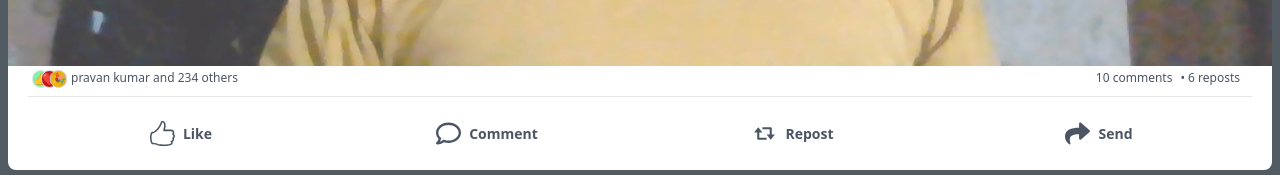
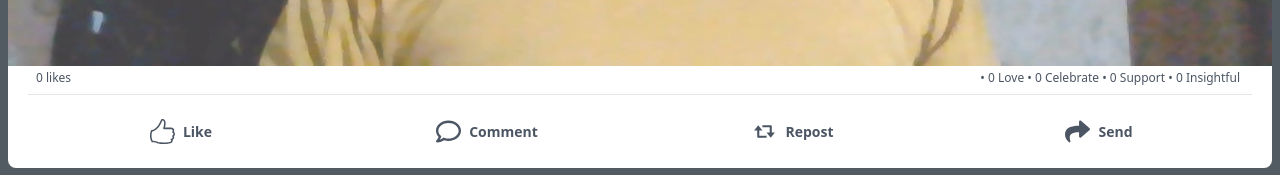
Before and after one commit to kirankuyate2157/Compomponents, a React (Vite) app: page /post in a window 1280 px wide. Shown: the part 749-924 px from the top of the page. Built offline with nearby package versions, Linux system fonts and the light colour scheme.

Commit message:
small intract

```diff
--- a/src/components/Post.jsx
+++ b/src/components/Post.jsx
@@ -6,27 +6,108 @@ import { SlLike, SlOptions } from "react-icons/sl";
 import { FaRegComment, FaShare } from "react-icons/fa";
 import { BiRepost } from "react-icons/bi";
 
-const Reaction = ({ Icons, title }) => {
+const Post = () => {
+  const [showFullText, setShowFullText] = useState(false);
+  const [reactionOptionsVisible, setReactionOptionsVisible] = useState(false);
+  const [likeCount, setLikeCount] = useState(0);
+  const [isLiked, setIsLiked] = useState(false);
+  const [selectedReaction, setSelectedReaction] = useState(null);
+  const [reactionCounts, setReactionCounts] = useState({
+    Like: 0,
+    Love: 0,
+    Celebrate: 0,
+    Support: 0,
+    Insightful: 0,
+  });
+
+  const handleLikeClick = () => {
+    setIsLiked((prevIsLiked) => !prevIsLiked);
+    setLikeCount((prevLikeCount) =>
+      prevIsLiked
+        ? prevLikeCount - reactionCounts.Like
+        : prevLikeCount + reactionCounts.Like
+    );
+    setSelectedReaction(null); // Clear the selected reaction when the user clicks the Like button
+  };
+
+  const handleReactionSelect = (reaction) => {
+    if (selectedReaction === reaction) {
+      setSelectedReaction(null);
+      setReactionCounts((prevCounts) => ({
+        ...prevCounts,
+        [reaction.label]: prevCounts[reaction.label] - 1,
+      }));
+      setLikeCount((prevLikeCount) => prevLikeCount - 1);
+    } else {
+      setSelectedReaction(reaction);
+      setReactionCounts((prevCounts) => ({
+        ...prevCounts,
+        [reaction.label]: prevCounts[reaction.label] + 1,
+      }));
+      setLikeCount((prevLikeCount) => prevLikeCount + 1);
+    }
+    setReactionOptionsVisible(false);
+  };
+
+  const handleReactionHover = () => {
+    if (!isLiked) {
+      setReactionOptionsVisible(true);
+    }
+  };
+
+  const handleReactionLeave = () => {
+    if (!isLiked) {
+      setReactionOptionsVisible(false);
+    }
+  };
+
+  const ReactionOptions = ({ onSelectReaction }) => {
+    const reactionOptions = [
+      { label: "Like", emoji: "👍" },
+      { label: "Love", emoji: "❤️" },
+      { label: "Celebrate", emoji: "🎉" },
+      { label: "Support", emoji: "🤝" },
+      { label: "Insightful", emoji: "🧠" },
+    ];
+
     return (
-    <>
+      <div className='absolute  bottom-2 flex bg-white rounded-lg text-xl shadow-2xl p-1 z-10'>
+        {reactionOptions.map((option) => (
           <div
-        className={`flex w-full justify-center p-2 sm:p-4 my-2 text-gray-600 hover:bg-gray-100 cursor-pointer gap-1 md:gap-2 items-center sm:text-sm md:text-md font-bold rounded-lg`}
+            key={option.label}
+            className='cursor-pointer  hover:bottom-3 hover:bg-gray-100 rounded p-2'
+            onClick={() => onSelectReaction(option)}
           >
-        <Icons className={` w-[20px] sm:w-[30px] md:w-[25px]  h-auto `} />
+            {option.emoji}
+          </div>
+        ))}
+      </div>
+    );
+  };
+
+  const Reaction = ({ Icons, title, onClick, isActive }) => {
+    return (
+      <div
+        className={`flex w-full justify-center p-2 sm:p-4 my-2 text-gray-600 hover:bg-gray-100 cursor-pointer gap-1 md:gap-2 items-center sm:text-sm md:text-md font-bold rounded-lg ${
+          isActive ? "text-blue-500" : ""
+        }`}
+        onClick={onClick}
+        onMouseEnter={handleReactionHover}
+        // onMouseLeave={handleReactionLeave}
+      >
+        <Icons className={`w-[20px] sm:w-[30px] md:w-[25px] h-auto`} />
         <span className='hidden sm:flex'>{title}</span>
       </div>
-    </>
     );
   };
-const Post = () => {
-  const [showFullText, setShowFullText] = useState(false);
+
   return (
     <div className='m-2 rounded-lg bg-white'>
-      <div className='flex  items-center text-sm mx-2 md:mx-5'>
-        <div className='  w-14 sm:w-[4rem] md:w-20 rounded m-2'>
+      <div className='flex items-center text-sm mx-2 md:mx-5'>
+        <div className='w-14 sm:w-[4rem] md:w-20 rounded m-2'>
           <img
             src='https://avatars.githubusercontent.com/u/84271800?v=4'
-            alt='user profile '
+            alt='user profile'
             className='w-full rounded-full'
           />
         </div>
@@ -51,10 +132,7 @@ const Post = () => {
       </div>
       <div className='text-sm md:text-md mx-3 md:mx-5 mb-3'>
         <LinesEllipsis
-          text={`I'm happy to share that I have obtained new certification of Advanced
-          Software Engineering Virtual Program of Walmart Global Tech, it was
-          provided by Forage. #walmartglobaltech #theforage #softwareengineer
-          #virtualexperience`}
+          text={`I'm happy to share that I have obtained a new certification of Advanced Software Engineering Virtual Program of Walmart Global Tech, it was provided by Forage. #walmartglobaltech #theforage #softwareengineer #virtualexperience`}
           maxLine={showFullText ? 1000 : 3}
           ellipsis='.. See more...'
           trimRight
@@ -66,27 +144,56 @@ const Post = () => {
         <img src={myphoto} alt='post image' />
       </div>
       <div className='mx-2 md:mx-5 text-gray-600'>
-        <div className='flex justify-between text-xs p-1  '>
-          <div className='flex gap-1'>
-            <div className='flex items-center'>
-              <span className=' bg-green-300 border rounded-full '>👍</span>
-              <span className=' bg-red-700  border rounded-full ml-[-8px]'>
+        <div className='flex justify-between text-xs p-1'>
+          <div className='flex gap-1 relative'>
+            <div className='flex items-center cursor-pointer'>
+              {likeCount > 0 && (
+                <span className='bg-green-300 border rounded-full '>👍</span>
+              )}
+              {reactionCounts.Love > 0 && (
+                <span className='bg-red-700 border rounded-full ml-[-8px]'>
                   ❤️
                 </span>
-              <span className=' bg-yellow-500 border border-gray-300  rounded-full ml-[-8px]'>
+              )}
+              {reactionCounts.Celebrate > 0 && (
+                <span className='bg-yellow-500 border border-gray-300 rounded-full ml-[-8px]'>
                   🎉
                 </span>
+              )}
+              {reactionCounts.Support > 0 && (
+                <span className='bg-blue-500 border border-gray-300 rounded-full ml-[-8px]'>
+                  🤝
+                </span>
+              )}
+              {reactionCounts.Insightful > 0 && (
+                <span className='bg-purple-500 border border-gray-300 rounded-full ml-[-8px]'>
+                  🧠
+                </span>
+              )}
             </div>
-            <div> pravan kumar and 234 others</div>
+            {reactionOptionsVisible && (
+              <ReactionOptions onSelectReaction={handleReactionSelect} />
+            )}
+            <div>
+              {likeCount} {likeCount === 1 ? "like" : "likes"}
+            </div>
           </div>
           <div className='flex px-2 gap-2'>
-            <h6>10 comments</h6>
-            <h6>• 6 reposts</h6>
+            <h6>
+              • {reactionCounts.Love} Love • {reactionCounts.Celebrate}{" "}
+              Celebrate • {reactionCounts.Support} Support •{" "}
+              {reactionCounts.Insightful} Insightful
+            </h6>
           </div>
         </div>
         <hr className='mt-1' />
         <div className='flex w-full mb-2 '>
-          <Reaction Icons={SlLike} title={"Like"} />
+          <Reaction
+            Icons={SlLike}
+            title={"Like"}
+            onClick={() => onSelectReaction("Like")}
+            isActive={isLiked}
+          />
           <Reaction Icons={FaRegComment} title={"Comment"} />
           <Reaction Icons={BiRepost} title={"Repost"} />
           <Reaction Icons={FaShare} title={"Send"} />
```
Lines whose indentation alone changed are shown as unchanged.
